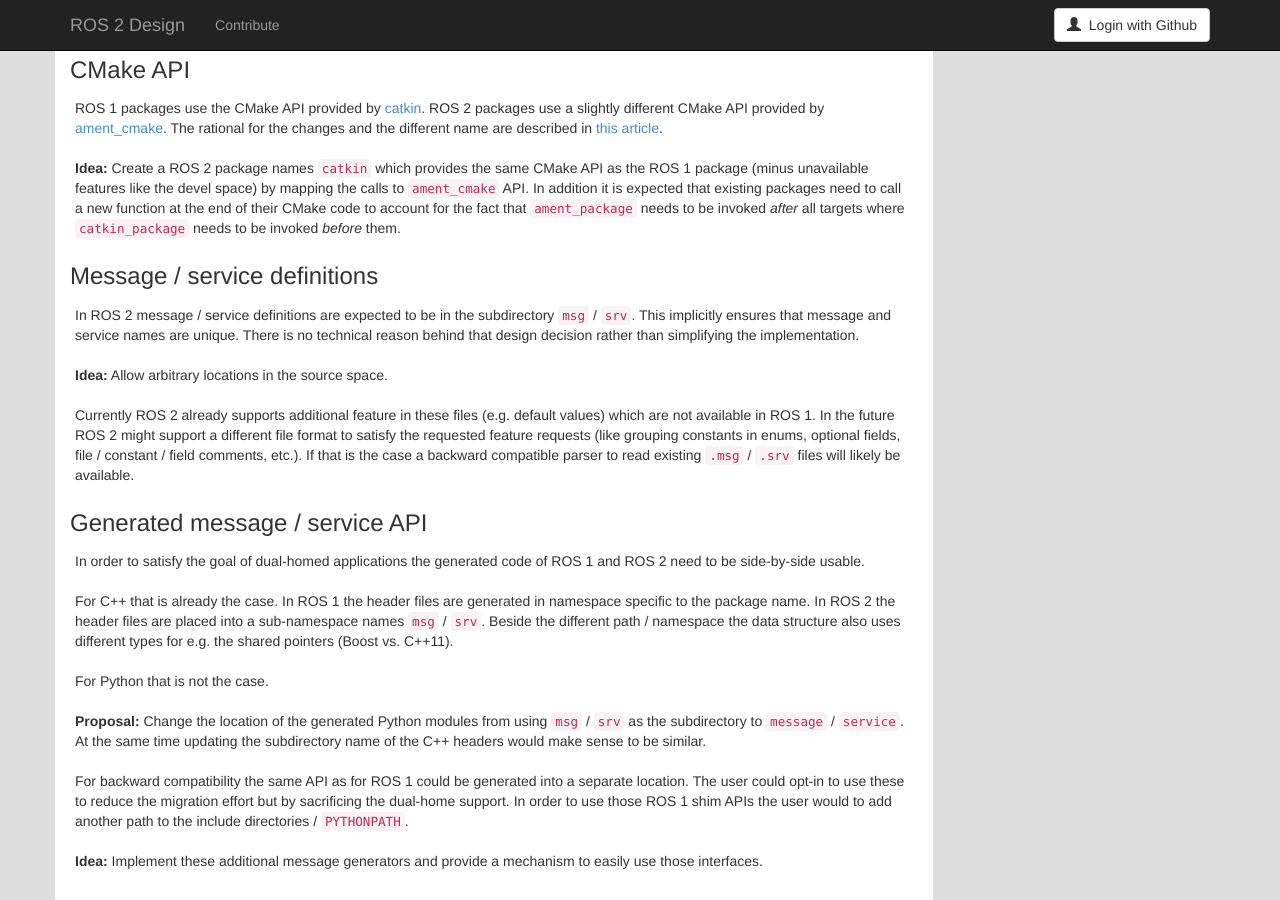
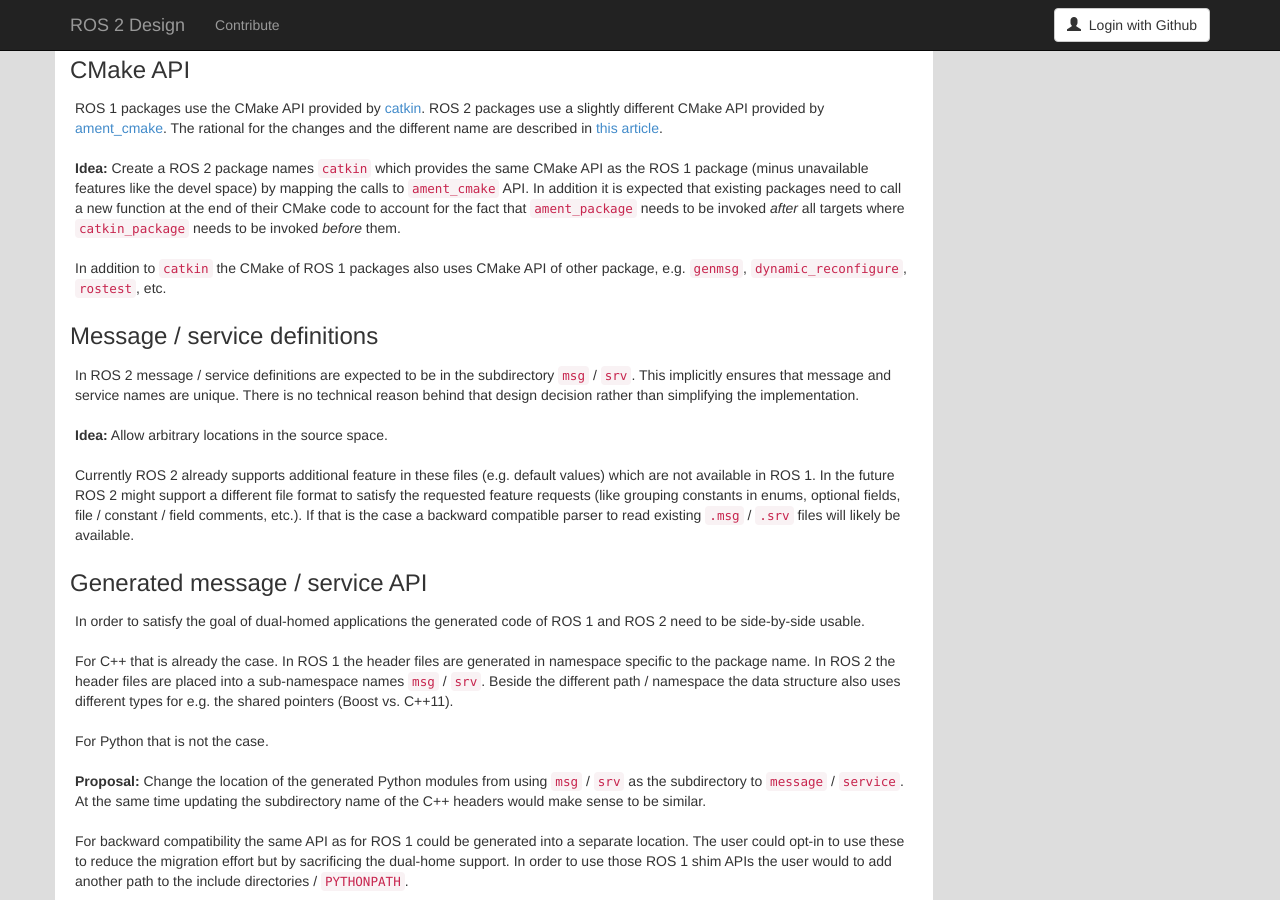
Before and after one commit to ros2/design, a Jekyll site: the page built from articles/200_coexistence_and_migration.md, in a window 1280 px wide and 900 px high, scrolled down 2095 px. Built offline with Jekyll 4.4.1, drawn with Linux system fonts in a browser that asks for light colours; nearby versions of some CDN libraries.

Commit message:
mention additional CMake API

```diff
--- a/articles/200_coexistence_and_migration.md
+++ b/articles/200_coexistence_and_migration.md
@@ -118,6 +118,8 @@
 
 **Idea:** Create a ROS 2 package names `catkin` which provides the same CMake API as the ROS 1 package (minus unavailable features like the devel space) by mapping the calls to `ament_cmake` API.
 In addition it is expected that existing packages need to call a new function at the end of their CMake code to account for the fact that `ament_package` needs to be invoked *after* all targets where `catkin_package` needs to be invoked *before* them.
+
+In addition to `catkin` the CMake of ROS 1 packages also uses CMake API of other package, e.g. `genmsg`, `dynamic_reconfigure`, `rostest`, etc.
 
 ### Message / service definitions
 
```
